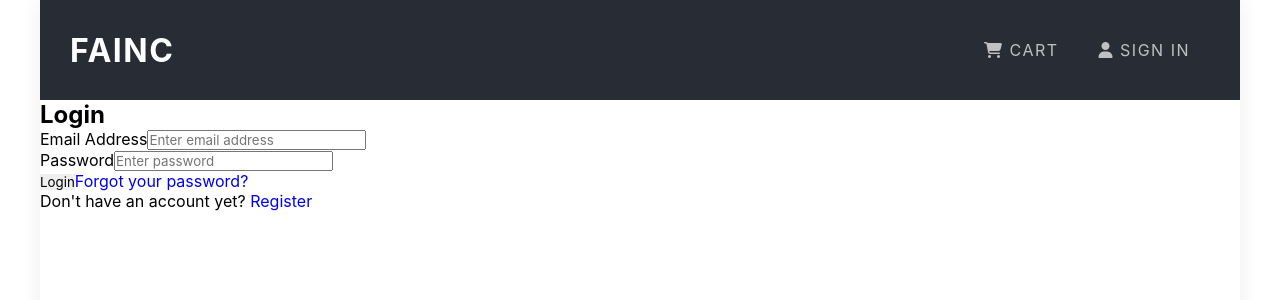
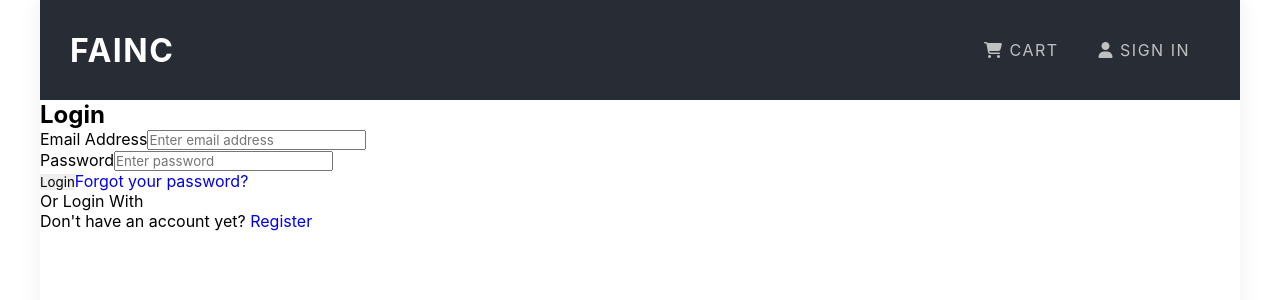
Before and after one commit to kaylamuraoka/fukunagaengineers, a React (Create React App) app in the folder client/: page /login in a window 1280 px wide. Shown: the top 300 px of the page. Built offline with nearby package versions, Linux system fonts and the light colour scheme.

Commit message:
updating Login form

```diff
--- a/client/src/components/body/auth/Login.js
+++ b/client/src/components/body/auth/Login.js
@@ -66,6 +66,8 @@ function Login() {
 
       </form>
 
+      <div className="hr">Or Login With</div>
+
       <p>Don't have an account yet? <Link to="/register">Register</Link></p>
     </div>
   )
```
